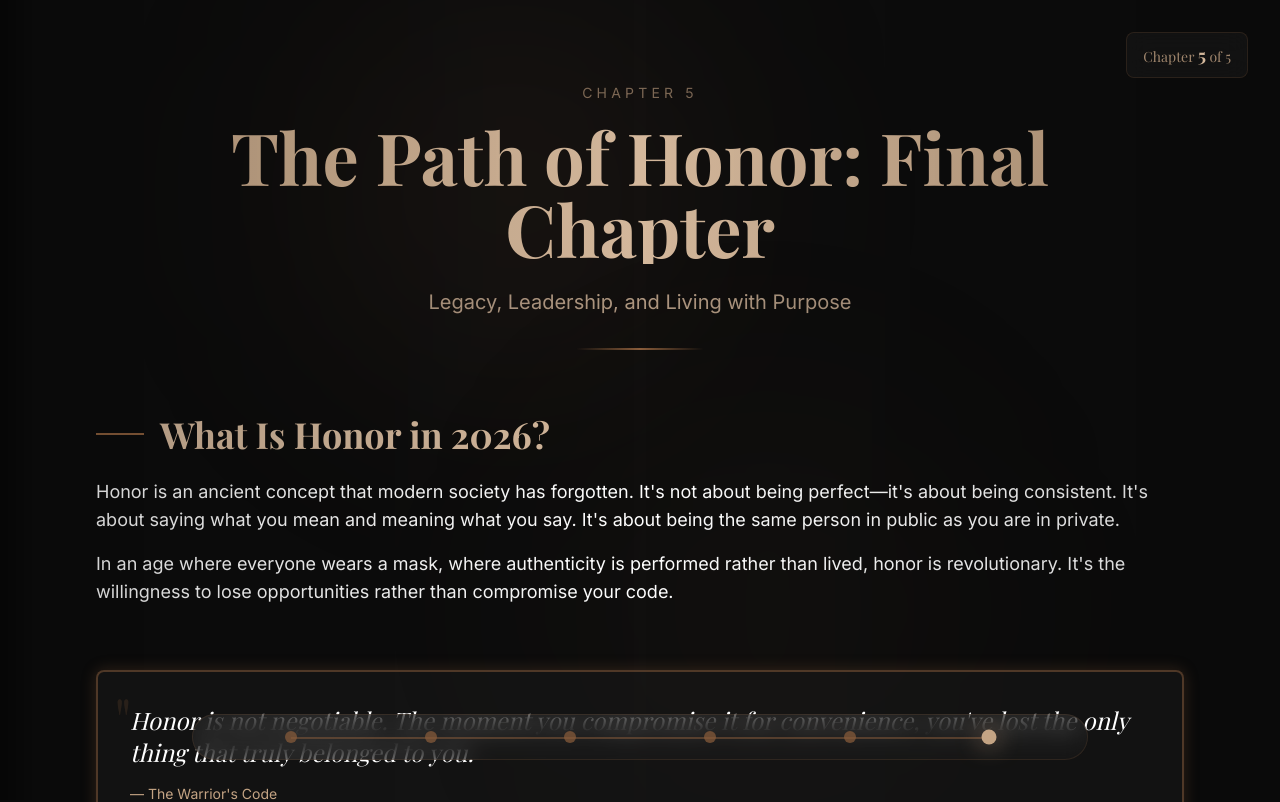
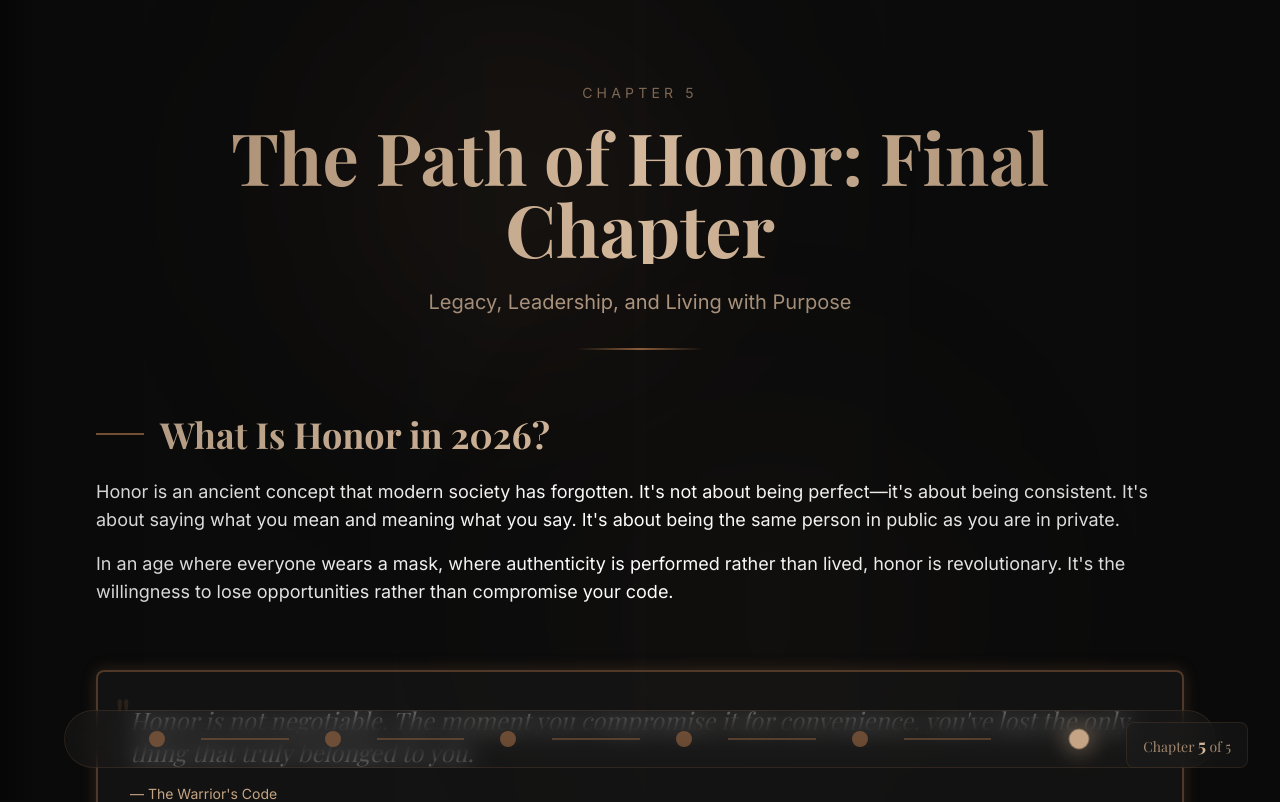
Before and after one commit to achrafbenamrane/Manliness-Smart-Book, a Next.js app: page /chapter-5 in a window 1280 px wide. Shown: the top 802 px of the page. Built offline with nearby package versions, Linux system fonts and the light colour scheme; a web font is replaced by a local one.

Commit message:
Fix: Move chapter counter back to bottom, show all 6 buttons in one line with connecting lines

```diff
--- a/components/SmartBookLayout.tsx
+++ b/components/SmartBookLayout.tsx
@@ -87,7 +87,7 @@ export default function SmartBookLayout({
         initial={{ opacity: 0 }}
         animate={{ opacity: 1 }}
         transition={{ delay: 1 }}
-        className="fixed top-8 right-8 z-50"
+        className="fixed bottom-8 right-8 z-50"
       >
         <div className="glass-effect rounded-lg px-4 py-2 border border-bronze-600/30">
           <p className="font-serif text-bronze-400/80 text-sm">
--- a/components/TimelineNav.tsx
+++ b/components/TimelineNav.tsx
@@ -26,48 +26,61 @@ export default function TimelineNav({ currentChapter, totalChapters }: TimelineN
       initial={{ opacity: 0, y: 50 }}
       animate={{ opacity: 1, y: 0 }}
       transition={{ delay: 0.5, duration: 0.6 }}
-      className="fixed bottom-0 left-0 right-0 z-50 pb-4 md:pb-8 px-2 md:px-8"
+      className="fixed bottom-0 left-0 right-0 z-40 pb-6 md:pb-8 px-4 md:px-8"
     >
-      {/* Scrollable container for mobile */}
-      <div className="max-w-4xl mx-auto overflow-x-auto overflow-y-visible pb-2 scrollbar-hide">
-        <div className="glass-effect rounded-full px-4 md:px-8 py-3 md:py-4 min-w-max md:min-w-0">
-          <div className="flex items-center justify-between md:justify-between gap-1 md:gap-2 min-w-[480px] md:min-w-0">
+      <div className="max-w-6xl mx-auto">
+        <div className="glass-effect rounded-full px-6 md:px-12 py-4 md:py-5">
+          <div className="flex items-center justify-between">
             {chapters.map((chapter, index) => {
               const isActive = pathname === chapter.path;
               const isPast = chapter.id < currentChapter;
-              const isFuture = chapter.id > currentChapter;
 
               return (
+                <div key={chapter.id} className="flex items-center flex-1">
                   <Link
-                  key={chapter.id}
                     href={chapter.path}
-                  className="group relative flex-shrink-0 md:flex-1"
+                    className="group relative flex-1 flex justify-center"
                   >
                     <motion.div
-                    whileHover={{ scale: 1.1 }}
+                      whileHover={{ scale: 1.2 }}
                       whileTap={{ scale: 0.95 }}
                       className="flex flex-col items-center gap-2 relative"
                     >
                       {/* Chapter Dot */}
                       <div
                         className={`
-                      w-2.5 h-2.5 md:w-3 md:h-3 rounded-full transition-all duration-300
+                        w-3 h-3 md:w-4 md:h-4 rounded-full transition-all duration-300
                         ${isActive
-                        ? 'bg-bronze-400 shadow-[0_0_15px_rgba(196,164,132,0.8)] md:shadow-[0_0_20px_rgba(196,164,132,0.8)] scale-125'
+                          ? 'bg-bronze-400 shadow-[0_0_20px_rgba(196,164,132,0.9)] scale-125'
                           : isPast
                           ? 'bg-bronze-600/70'
                           : 'bg-iron-600/40'
                         }
-                      group-hover:shadow-[0_0_15px_rgba(196,164,132,0.6)]
+                        group-hover:shadow-[0_0_20px_rgba(196,164,132,0.6)]
                       `}
                       />
 
-                    {/* Connecting Line */}
+                      {/* Chapter Icon & Title (on hover) */}
+                      <motion.div
+                        initial={{ opacity: 0, y: 10 }}
+                        whileHover={{ opacity: 1, y: 0 }}
+                        className="hidden md:block absolute bottom-full mb-4 pointer-events-none"
+                      >
+                        <div className="glass-effect rounded-lg px-4 py-2 whitespace-nowrap">
+                          <div className="text-2xl mb-1">{chapter.icon}</div>
+                          <div className="text-xs text-bronze-300 font-medium">
+                            {chapter.title}
+                          </div>
+                        </div>
+                      </motion.div>
+                    </motion.div>
+                  </Link>
+
+                  {/* Horizontal Connecting Line between dots */}
                   {index < chapters.length - 1 && (
                     <div
                       className={`
-                        absolute top-[5px] md:top-[6px] left-[50%] w-[calc(100%+0.25rem)] md:w-[calc(100%+0.5rem)] h-[1.5px] md:h-[2px]
-                        transition-all duration-300
+                      flex-1 h-[2px] transition-all duration-300
                       ${isPast
                         ? 'bg-bronze-600/50'
                         : 'bg-iron-600/20'
@@ -75,34 +88,12 @@ export default function TimelineNav({ currentChapter, totalChapters }: TimelineN
                     `}
                     />
                   )}
-
-                    {/* Chapter Icon & Title (on hover) - Hidden on very small screens */}
-                    <motion.div
-                      initial={{ opacity: 0, y: 10 }}
-                      whileHover={{ opacity: 1, y: 0 }}
-                      className="hidden sm:block absolute bottom-full mb-4 pointer-events-none"
-                    >
-                      <div className="glass-effect rounded-lg px-3 md:px-4 py-2 whitespace-nowrap">
-                        <div className="text-xl md:text-2xl mb-1">{chapter.icon}</div>
-                        <div className="text-[10px] md:text-xs text-bronze-300 font-medium">
-                          {chapter.title}
                 </div>
-                      </div>
-                    </motion.div>
-                  </motion.div>
-                </Link>
               );
             })}
           </div>
         </div>
       </div>
-
-      {/* Scroll hint for mobile */}
-      <div className="md:hidden text-center mt-2">
-        <p className="text-bronze-400/40 text-[10px] font-mono">
-          ← Swipe to see all chapters →
-        </p>
-      </div>
     </motion.nav>
   );
 }
```
Lines whose indentation alone changed are shown as unchanged.
